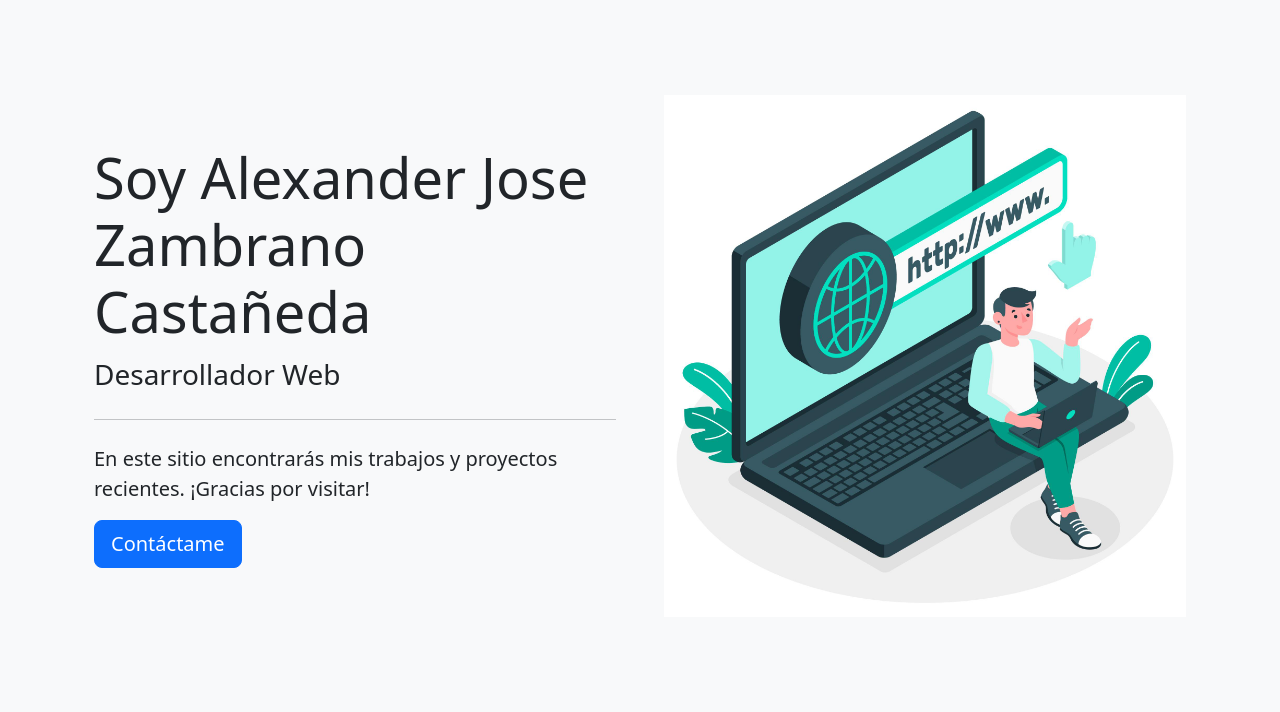
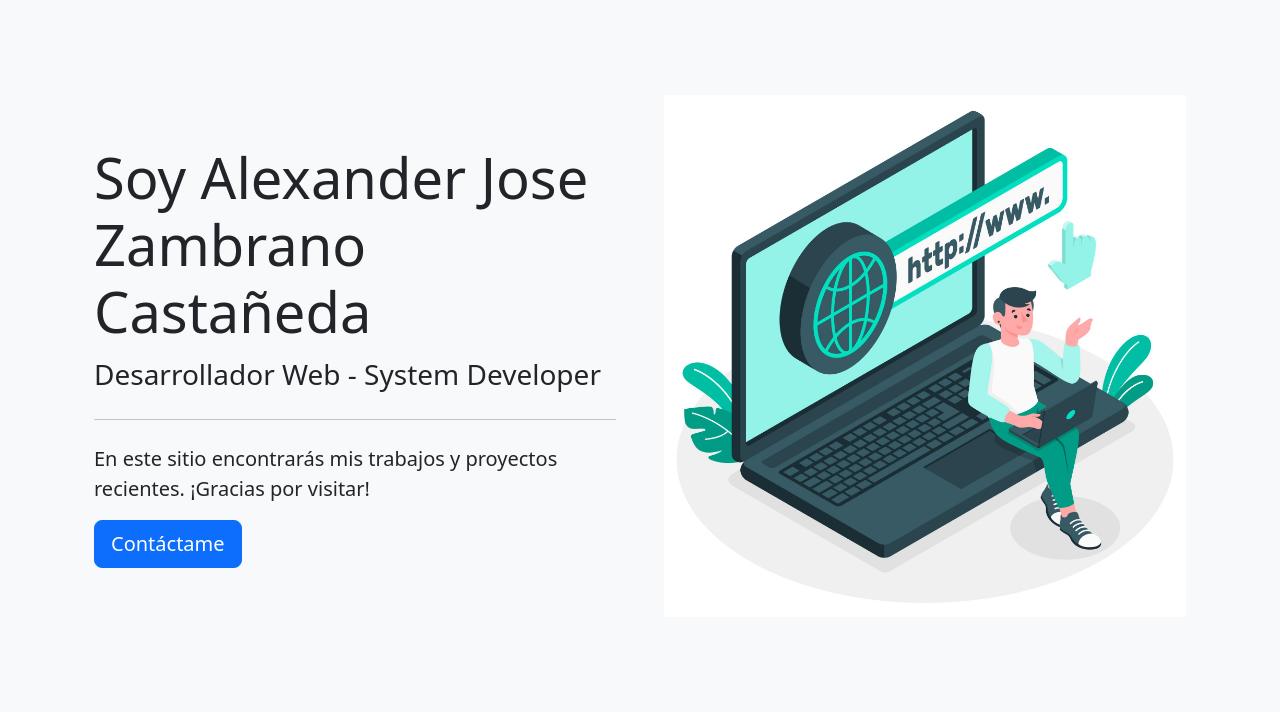
Before and after one commit to alexzam3007/Curso_Git_Github, a Flask app: page / in a window 1280 px wide. Shown: the part 64-776 px from the top of the page. Run offline with Flask 3, Linux system fonts and the light colour scheme; some libraries are stand-ins or nearby versions.

Commit message:
Se modificó titulo en el portfolio

```diff
--- a/templates/home.html
+++ b/templates/home.html
@@ -7,7 +7,7 @@
             </div>
             <div class="col-lg-6">
                 <h2 class="display-4">Soy Alexander Jose Zambrano Castañeda</h2>
-                <p class="lead fs-3">Desarrollador Web</p>
+                <p class="lead fs-3">Desarrollador Web - System Developer</p>
                 <hr class="my-4">
                 <p class="fs-5">En este sitio encontrarás mis trabajos y proyectos recientes. ¡Gracias por visitar!</p>
                 <a class="btn btn-primary btn-lg" href="#contact" role="button">Contáctame</a>
```
